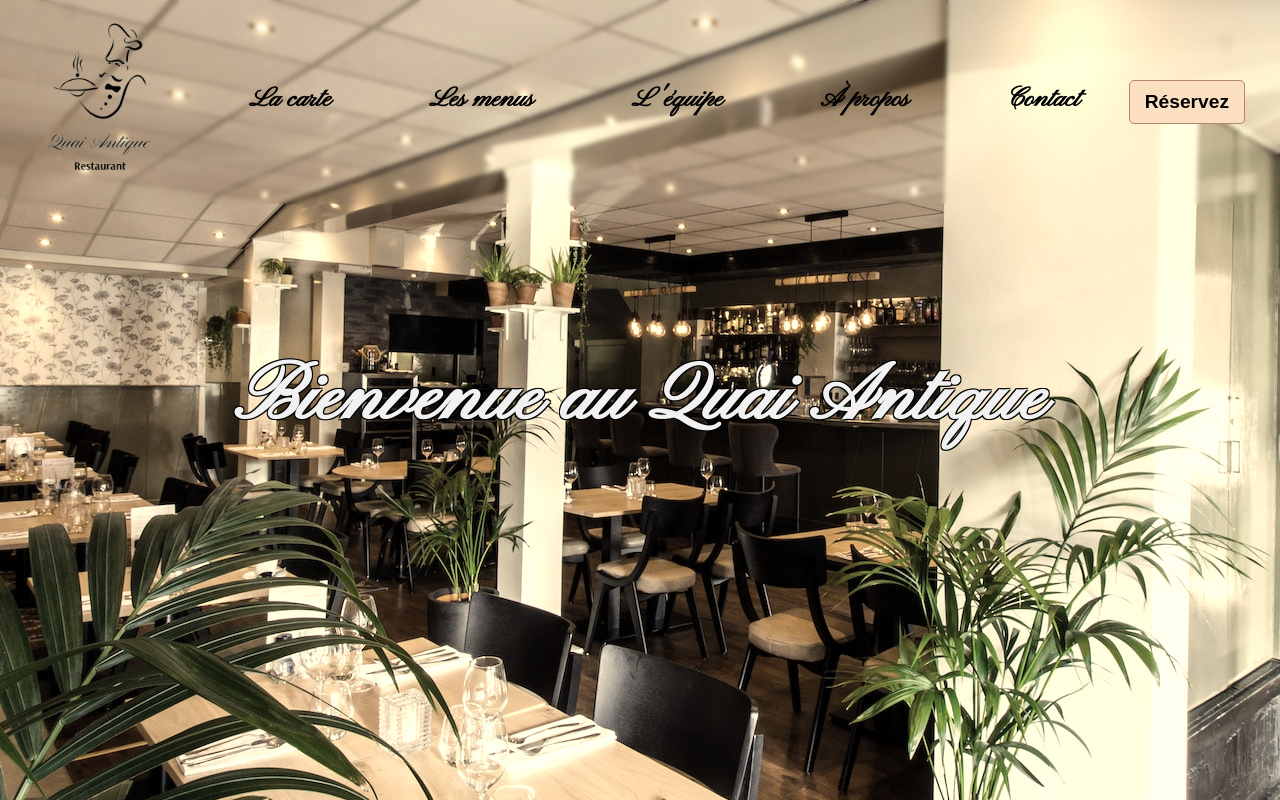
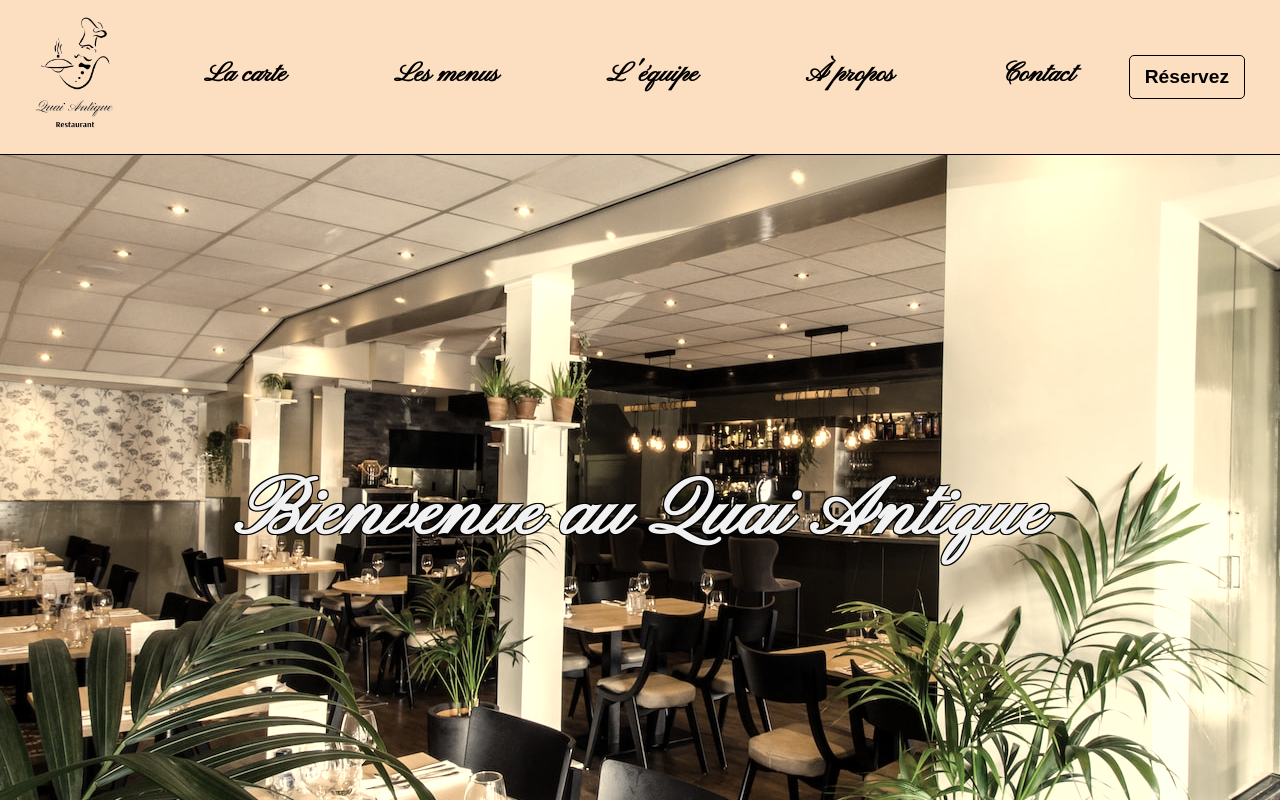
Before and after one commit to MisterWaner/ecf-quai-antique, a React (Vite) app in the folder client/: page / in a window 1280 px wide. Shown: the top 800 px of the page. Built offline with nearby package versions, Linux system fonts and the light colour scheme; a web font is replaced by a local one.

Commit message:
add pages

```diff
--- a/client/src/App.jsx
+++ b/client/src/App.jsx
@@ -3,6 +3,9 @@ import Footer from "./components/Footer/Footer";
 import Home from "./pages/Home/Home";
 import Menus from "./pages/Menus/Menus";
 import Carte from "./pages/Carte/Carte";
+import About from "./pages/About/About";
+import Equipe from "./pages/Equipe/Equipe";
+import Contact from "./pages/Contact/Contact";
 import { Routes, Route } from "react-router-dom";
 import "./App.css";
 
@@ -12,8 +15,11 @@ function App() {
             <Header />
             <Routes>
                 <Route path="/" element={<Home />} />
-                <Route path="/la-carte" element={<Carte />} />
-                <Route path="/les-menus" element={<Menus />} />
+                <Route path="/carte" element={<Carte />} />
+                <Route path="/menus" element={<Menus />} />
+                <Route path="/equipe" element={<Equipe />} />
+                <Route path="/a-propos" element={<About />} />
+                <Route path="/contact" element={<Contact />} />
             </Routes>
             <Footer />
         </div>
--- a/client/src/components/Header/Header.jsx
+++ b/client/src/components/Header/Header.jsx
@@ -13,19 +13,19 @@ const Header = () => {
             <nav>
                 <ul className="nav-container">
                     <li className="nav-item">
-                        <Link to="/la-carte">La carte</Link>
+                        <Link to="/carte">La carte</Link>
                     </li>
                     <li className="nav-item">
-                        <Link to="/les-menus">Les menus</Link>
+                        <Link to="/menus">Les menus</Link>
                     </li>
                     <li className="nav-item">
-                        <Link>L&apos;équipe</Link>
+                        <Link to="/equipe">L&apos;équipe</Link>
                     </li>
                     <li className="nav-item">
-                        <Link>À propos</Link>
+                        <Link to="/a-propos">À propos</Link>
                     </li>
                     <li className="nav-item">
-                        <Link>Contact</Link>
+                        <Link to="/contact">Contact</Link>
                     </li>
                 </ul>
             </nav>
--- a/client/src/components/Header/header.css
+++ b/client/src/components/Header/header.css
@@ -1,19 +1,20 @@
 .header {
-    max-width: 1280px;
+    width: 100%;
     display: grid;
     grid-template-columns: 1fr 8fr 1fr;
     position: fixed;
     top: 0;
     z-index: 3;
-    backdrop-filter: blur(2px);
+    backdrop-filter: blur(5px);
+    border-bottom: 1px solid;
 }
 .logo-container img{
-    width: 200px;
+    width: 150px;
 }
 .nav-container {
     width: 100%;
     display: flex;
-    line-height: 200px;
+    line-height: 150px;
     list-style-type: none;
     justify-content: space-around;
 }
@@ -26,24 +27,28 @@
     text-decoration: none;
     color: #000;
 }
-.nav-item a:hover {
+.nav-item a:hover,
+.btn:hover {
     color: #f1f1f1;
     text-shadow: -1px 1px 0 #000, 1px 1px 0 #000, 1px -1px 0 #000,
         -1px -1px 0 #000;
 }
 .btn {
-    background-color: #FCDEC0;
+    background-color: transparent;
     height: fit-content;
     margin-right: 35px;
     padding: 10px 15px;
     border-radius: 5px;
-    border: 1px solid #B4846C;
+    border: 1px solid #000;
     font-size: 1.2rem;
     font-weight: bold;
     font-family: 'Arsenal', sans-serif;
     align-self: center;
     cursor: pointer;
 }
+.btn:hover {
+    background-color: #7D5A50;
+}
 .btn:active {
     transform: scale(0.98);
 }
--- a/client/src/index.css
+++ b/client/src/index.css
@@ -8,9 +8,9 @@
 html, body {
     font-family: 'Arsenal', sans-serif;
     height: 100vh;
+    background-color: #FCDEC0 ;
 }
 .app {
-    max-width: 1280px;
     margin: 0 auto;
     height: 100vh;
 }
--- /dev/null
+++ b/client/src/pages/About/About.jsx
@@ -0,0 +1,8 @@
+
+const About = () => {
+  return (
+    <div>À propos</div>
+  )
+}
+
+export default About
--- /dev/null
+++ b/client/src/pages/Contact/Contact.jsx
@@ -0,0 +1,9 @@
+
+
+const Contact = () => {
+  return (
+    <div>Contact</div>
+  )
+}
+
+export default Contact
--- /dev/null
+++ b/client/src/pages/Equipe/Equipe.jsx
@@ -0,0 +1,9 @@
+
+
+const Equipe = () => {
+  return (
+    <div>Equipe</div>
+  )
+}
+
+export default Equipe
--- a/client/src/pages/Home/home.css
+++ b/client/src/pages/Home/home.css
@@ -7,7 +7,8 @@ main {
 .hero-section {
     background-color: #f1f1f1;
     background: url("../../assets/Images/restaurant.jpg") center center no-repeat;
-    height: 100%;
+    height: 90vh;
+    margin-top: 155px;
 }
 .main-title {
     width: 100%;
@@ -25,11 +26,11 @@ main {
 
 .carte-section,
 .menus-section {
-    padding: 15px 25px
+    padding: 15px 0
 }
 .carte-section {
-    background-color: #E5B299;
+
 }
 .menus-section {
-    background-color: #FCDEC0 ;
+
 }
```
